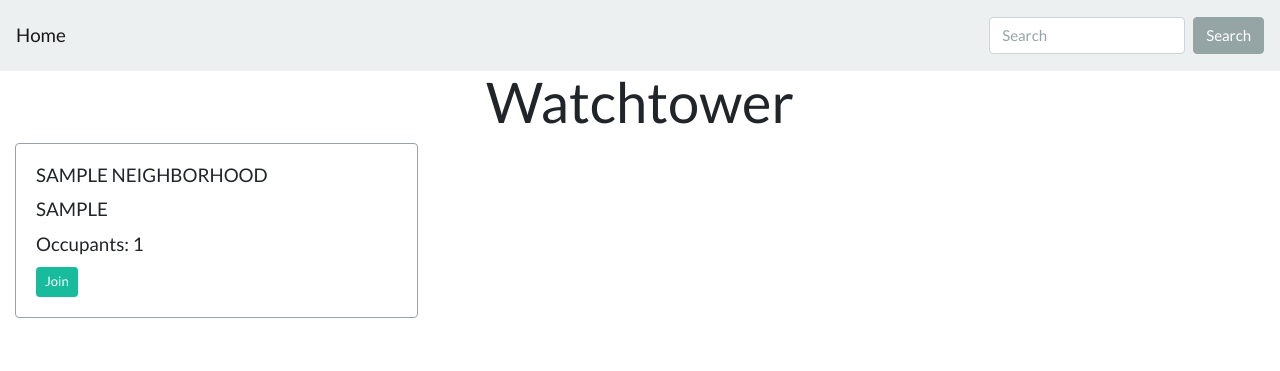
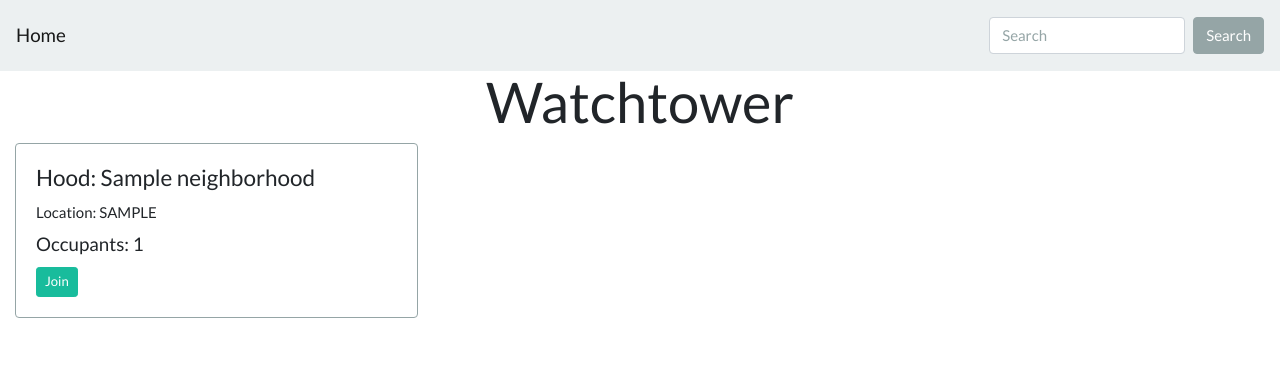
Before and after one commit to cherucole/The-Watchtower, a Django app: page / in a window 1280 px wide. Shown: the top 371 px of the page. Run offline with Django 3.2, Linux system fonts and the light colour scheme; tables that the repository leaves empty hold one stand-in row (values such as "Sample post"); some libraries are stand-ins or nearby versions; some web fonts are replaced.

Commit message:
Formatting

```diff
--- a/app/templates/index.html
+++ b/app/templates/index.html
@@ -35,8 +35,10 @@
 
 
         <div class="card-body">
-          <h5 id="text" class="card-title">{{hood.name | upper}}</h5>
-          <h5 id="text" class="card-title">{{hood.locality | upper}}</h5>
+
+
+          <h4 id="text" class="card-title">Hood: {{hood.name }}</h4>
+          <h6 id="text" class="card-title">Location: {{hood.locality | upper}}</h6>
 
           <h5 id="text" class="card-title">Occupants: {{hood.occupants_count | upper}}</h5>
 
```
